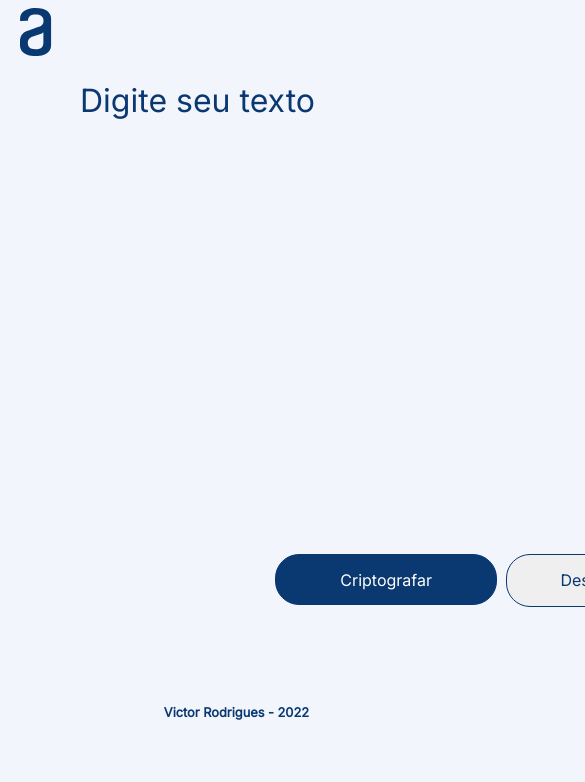
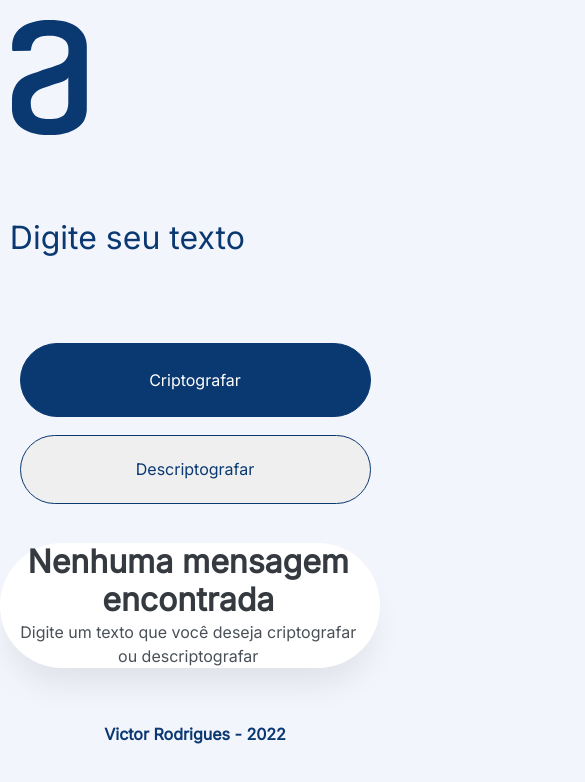
Before and after one commit to rodriguesvictor/challenge1-one-decodificador, a plain HTML site: page index.html in a window 390 px wide. Shown: the top 782 px of the page, 585 px wide, since content can reach past the window. Drawn offline with Linux system fonts and the light colour scheme.

Commit message:
Inserido Layout para dispositivos mobile

```diff
--- a/css/index.css
+++ b/css/index.css
@@ -43,6 +43,7 @@ main{
     flex-direction: column;
     align-items: flex-start;
     position: relative;
+    width: 80%;
     margin-left: 20%;
     margin-top: 5%;
 }
@@ -57,6 +58,8 @@ main{
 	color: #0A3871;
 	background: none;
 	resize: none;
+	width: 100%;
+    height: 80%;
 }
 
 .form-principal textarea:focus{
@@ -92,7 +95,6 @@ main{
 	background: #0A3871;
 	border-radius: 24px;
 	order: 0;
-	margin-left: 92%;
 	transition: 1s all;
 	cursor: pointer;
 	border: 1px solid #0A3871;
@@ -212,6 +214,7 @@ footer {
     display: flex;
     flex-direction: row;
     align-items: flex-end;
+	justify-content: center;
 }
 
 footer p {
@@ -220,7 +223,6 @@ footer p {
     font-weight: bold;
     color: #0A3871;
     margin-top: 3%;
-    margin-left: 42%;
     font-size: 0.8em;
 }
 
@@ -228,3 +230,95 @@ footer p {
 	opacity: 100;
 	transition: 0.5s;
 }
+
+@media screen and (max-width:  480px) {
+
+	header {
+		height: 12em;
+		width: 6em;
+		margin-top: 5%;
+		margin-left: 3%;
+	}
+
+	header div#logo {
+
+		background-size: 80%;
+		height: 100%;
+		width: 100%;
+
+	}
+
+	main {
+		flex-direction: column;
+	}
+
+	.form-principal {
+		width: auto;
+		margin-left: 0;
+		margin-top: 0;
+	}
+	.form-principal textarea {
+		margin-left: 2%;
+	}
+
+	.botoes-principais {
+		width: 90%;
+		height: 100%;
+		flex-direction: column;
+		margin: 0 auto;
+	}
+
+	#botao-criptografa {
+		padding: 24px;
+		border-radius: 40px;
+		width: 100%;
+
+	}
+
+	#botao-descriptografa {
+		padding: 24px;
+		margin-top: 5%;
+		margin-left: 0;
+		width: 100%;
+		border-radius: 40px;
+	}
+
+	.retangulo {
+		width: auto;
+		border-radius: 62px;
+		margin-top: 10%;
+		margin-left: 0;
+		height: auto;
+	}
+
+	.conteudo-retangulo {
+		margin-top: 0;
+	}
+
+	.conteudo-retangulo img{
+		display: none;
+	}
+
+	.conteudo-retangulo h1 {
+		font-size: 2em;
+	}
+
+	.conteudo-retangulo h2 {
+		font-size: 1em;
+	}
+
+	.resultado-criptografia {
+
+		height: auto;
+	}
+
+	.botao-copy{
+		margin-bottom: auto;
+	}
+
+	footer p {
+		margin-top: 15%;
+		font-size: 1em;
+	}
+
+}
--- a/index.html
+++ b/index.html
@@ -2,7 +2,8 @@
 <html lang="pt-br">
 <head>
     <meta charset='utf-8'>
-    <title>Decodificador de texto
+    <meta name="viewport" content="width=device-width">
+    <title>Decodificador de Texto
     </title>
     <link rel="icon" href="favicon.ico" type="image/x-icon">
     <link rel="stylesheet" type="text/css" href="css/reset.css">
@@ -16,7 +17,7 @@
 
 <main>
     <form class="form-principal">
-       <textarea id="campo-digite" name="campo" placeholder="Digite seu texto" cols="45" rows="9"></textarea>
+       <textarea id="campo-digite" name="campo" placeholder="Digite seu texto"></textarea>
        <ul class="mensagens-erro">
         <li>Apenas letras minúsculas e sem acento.</li>
     </ul>
```
